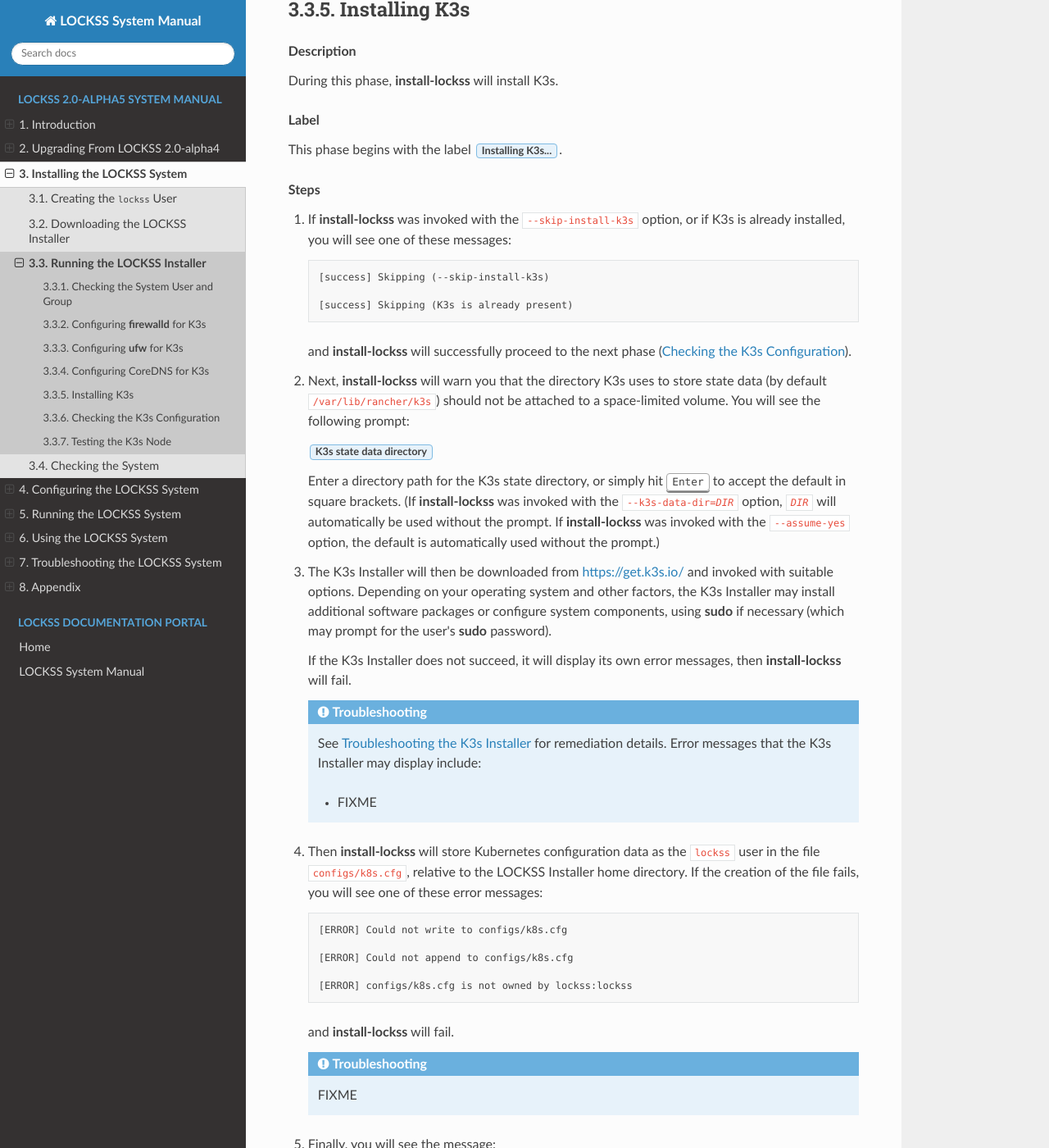
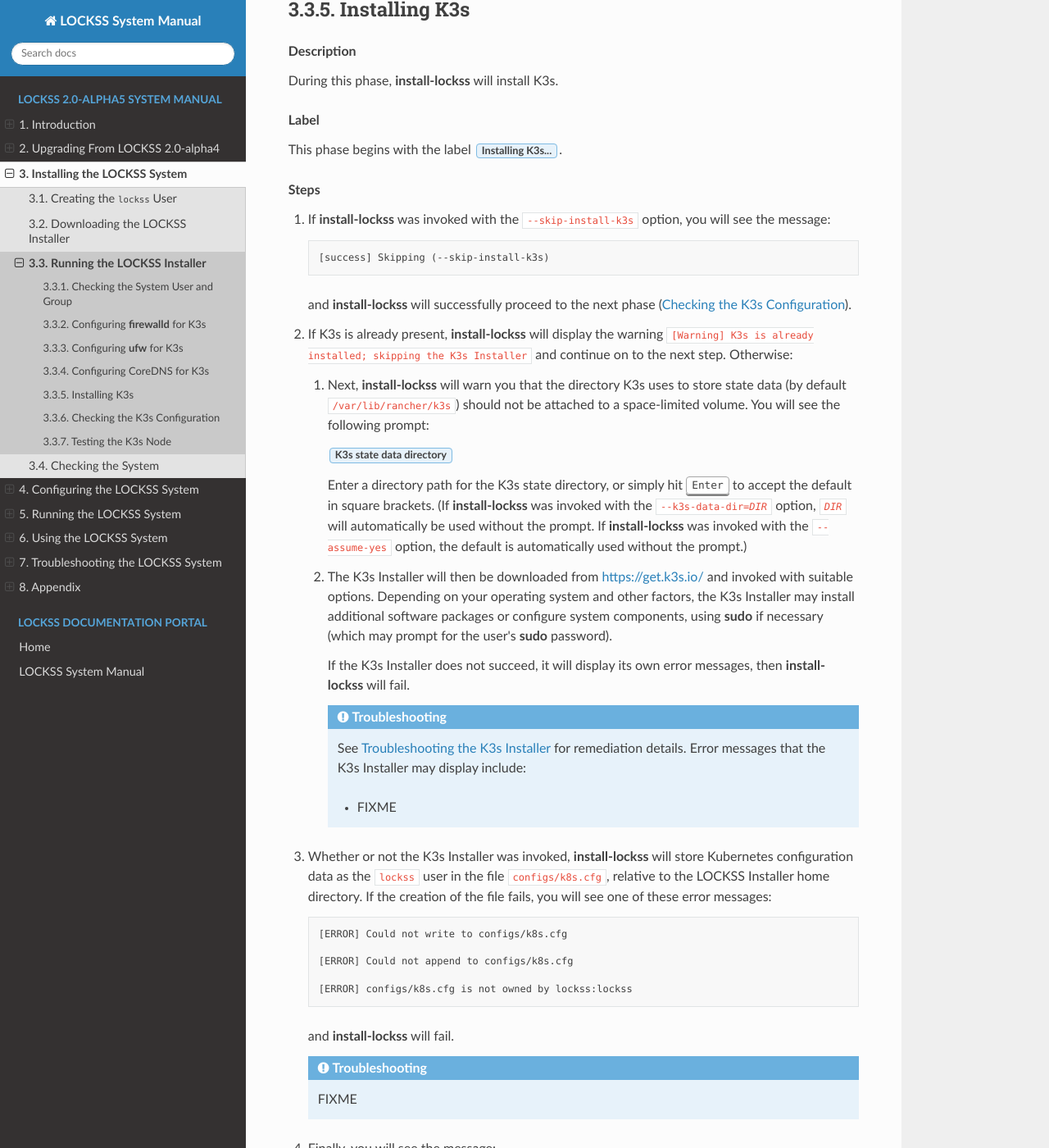
Before and after one commit to lockss/lockss-rtd-manual, a Sphinx documentation site: the page built from docs/installing/running.rst, in a window 1280 px wide and 1400 px high, scrolled down 5230 px. Shown: the whole window at 82% size. Built offline with Sphinx 7.4.7 and the Read the Docs theme 2.0.0, drawn with Linux system fonts in a browser that asks for light colours.

Commit message:
Bug fix: k8s.cfg should be unconditional.

```diff
--- a/docs/installing/running.rst
+++ b/docs/installing/running.rst
@@ -264,33 +264,33 @@ This phase begins with the label :guilabel:`Installing K3s...`.
 
 .. rubric:: Steps
 
-1. If :program:`install-lockss` was invoked with the ``--skip-install-k3s`` option, or if K3s is already installed, you will see one of these messages:
+1. If :program:`install-lockss` was invoked with the ``--skip-install-k3s`` option, you will see the message:
 
    .. code-block:: text
 
       [success] Skipping (--skip-install-k3s)
 
-      [success] Skipping (K3s is already present)
-
    and :program:`install-lockss` will successfully proceed to the next phase (:ref:`k3s-check-config`).
 
-2. Next, :program:`install-lockss` will warn you that the directory K3s uses to store state data (by default :file:`/var/lib/rancher/k3s`) should not be attached to a space-limited volume. You will see the following prompt:
+2. If K3s is already present, :program:`install-lockss` will display the warning ``[Warning] K3s is already installed; skipping the K3s Installer`` and continue on to the next step. Otherwise:
 
-   :guilabel:`K3s state data directory`
+   1. Next, :program:`install-lockss` will warn you that the directory K3s uses to store state data (by default :file:`/var/lib/rancher/k3s`) should not be attached to a space-limited volume. You will see the following prompt:
 
-   Enter a directory path for the K3s state directory, or simply hit :kbd:`Enter` to accept the default in square brackets. (If :program:`install-lockss` was invoked with the :samp:`--k3s-data-dir={DIR}` option, :samp:`{DIR}` will automatically be used without the prompt. If :program:`install-lockss` was invoked with the ``--assume-yes`` option, the default is automatically used without the prompt.)
+      :guilabel:`K3s state data directory`
 
-3. The K3s Installer will then be downloaded from https://get.k3s.io/ and invoked with suitable options. Depending on your operating system and other factors, the K3s Installer may install additional software packages or configure system components, using :program:`sudo` if necessary (which may prompt for the user's :program:`sudo` password).
+      Enter a directory path for the K3s state directory, or simply hit :kbd:`Enter` to accept the default in square brackets. (If :program:`install-lockss` was invoked with the :samp:`--k3s-data-dir={DIR}` option, :samp:`{DIR}` will automatically be used without the prompt. If :program:`install-lockss` was invoked with the ``--assume-yes`` option, the default is automatically used without the prompt.)
 
-   If the K3s Installer does not succeed, it will display its own error messages, then :program:`install-lockss` will fail.
+   2. The K3s Installer will then be downloaded from https://get.k3s.io/ and invoked with suitable options. Depending on your operating system and other factors, the K3s Installer may install additional software packages or configure system components, using :program:`sudo` if necessary (which may prompt for the user's :program:`sudo` password).
 
-   .. admonition:: Troubleshooting
+      If the K3s Installer does not succeed, it will display its own error messages, then :program:`install-lockss` will fail.
 
-      See :ref:`Troubleshooting the K3s Installer` for remediation details. Error messages that the K3s Installer may display include:
+      .. admonition:: Troubleshooting
 
-      *  FIXME
+         See :ref:`Troubleshooting the K3s Installer` for remediation details. Error messages that the K3s Installer may display include:
 
-4. Then :program:`install-lockss` will store Kubernetes configuration data as the ``lockss`` user in the file :file:`configs/k8s.cfg`, relative to the LOCKSS Installer home directory. If the creation of the file fails, you will see one of these error messages:
+         *  FIXME
+
+3. Whether or not the K3s Installer was invoked, :program:`install-lockss` will store Kubernetes configuration data as the ``lockss`` user in the file :file:`configs/k8s.cfg`, relative to the LOCKSS Installer home directory. If the creation of the file fails, you will see one of these error messages:
 
    .. code-block:: text
 
```
Also changed, not shown: other parts of docs/installing/running.rst (+1 -1 lines).
